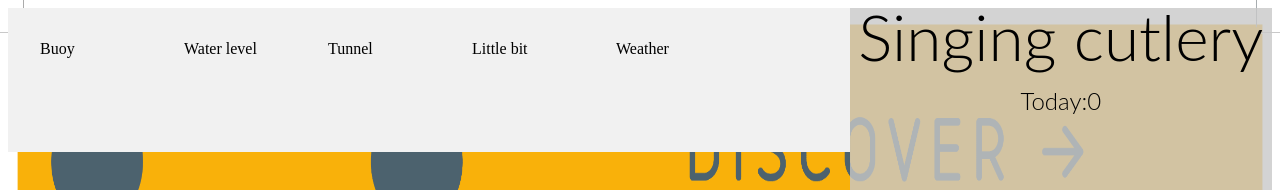
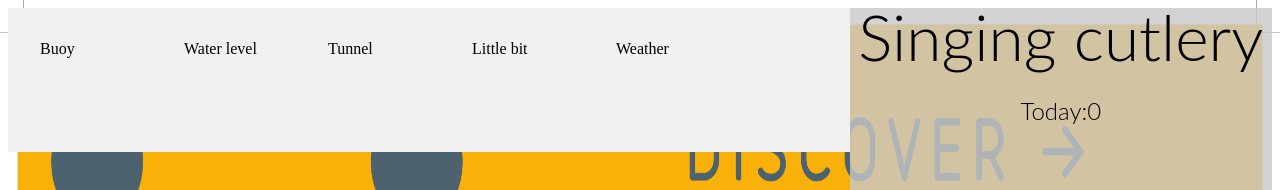
Before and after one commit to RikvdW/rdm_iot, a React (Create React App) app: page /c/Little in a window 1280 px wide. Shown: the top 190 px of the page. Built offline with nearby package versions, Linux system fonts and the light colour scheme; no server answers.

Commit message:
some style fixes

```diff
--- a/src/LittleBit/App.css
+++ b/src/LittleBit/App.css
@@ -20,7 +20,18 @@ float:right;
    font-weight: 300;
    line-height: 58px;
    margin: 0 0 58px;
+   margin-bottom: 2vh;
  }
+
+ .App h2 {
+    font-family: 'Lato', sans-serif;
+    font-size: 54px;
+    font-weight: 300;
+    line-height: 58px;
+    margin-top: 2vh;
+
+  }
+
 .App .Little {
   background-color: rgba(200,200, 200,0.8);
   width: 33vw;
--- a/src/LittleBit/lb.js
+++ b/src/LittleBit/lb.js
@@ -13,7 +13,7 @@ var Font_style ={
 }
 
 var ws;
-var wsUri = "wss://rws-ui.eu-gb.mybluemix.net/ws/sendData";
+var wsUri = "wss://banana-rdm.eu-gb.mybluemix.net/ws/little";
 
 var R_data={
     Little : 0
@@ -37,7 +37,7 @@ class LittleBit extends Component {
 
             // parse the incoming message as a JSON object
             var data=  JSON.parse(msg.data);
-            //console.log(data);
+            console.log(data);
             if(data.Little)R_data.Little=data.Little;
 
         }
--- a/src/rws/Buoy/App.css
+++ b/src/rws/Buoy/App.css
@@ -27,8 +27,6 @@ float:right;
    font-family: 'Lato', sans-serif;
    font-size: 54px;
    font-weight: 300;
-   line-height: 58px;
-   margin: 0 0 58px;
  }
 .App .Bouy {
   background-color: rgba(200,200, 200,0.8);
@@ -37,6 +35,7 @@ float:right;
 }
 
 .App .Bouy .ReactChart {
+  margin-top: 7vh;
   width: 30vw;
 }
 
--- a/src/rws/Tunnel/App.css
+++ b/src/rws/Tunnel/App.css
@@ -27,6 +27,7 @@
 }
 
 
+
 .App .tunnel:hover{
   background-color: rgba(200, 200, 200,0.9);
 }
--- a/src/rws/Tunnel/App.js
+++ b/src/rws/Tunnel/App.js
@@ -97,8 +97,8 @@ class Tunnel extends Component {
     return (
       <div className="App">
         <div className="tunnel"><h1>Tunnel</h1>
-          <Gauge minMaxLabelStyle ={font_del} valueLabelStyle={Font_style} value={this.state.light_val} topLabelStyle={Font_style} value={this.state.light_val} width={220*W/2000}  height={180*W/1200} label="light (%)" color={L_colorHex} />
-          <Gauge minMaxLabelStyle ={font_del} valueLabelStyle={Font_style} value={this.state.gas_val} topLabelStyle={Font_style} width={220*W/2000} height={180*W/1200} label="gas (%)" color={G_colorHex} />
+            <Gauge minMaxLabelStyle ={font_del} valueLabelStyle={Font_style} value={this.state.light_val} topLabelStyle={Font_style} value={this.state.light_val} width={220*W/2000}  height={180*W/1200} label="light (%)" color={L_colorHex} />
+            <Gauge minMaxLabelStyle ={font_del} valueLabelStyle={Font_style} value={this.state.gas_val} topLabelStyle={Font_style} width={220*W/2000} height={180*W/1200} label="gas (%)" color={G_colorHex} />
         </div>
       </div>
     );
--- a/src/rws/Waterlevel/App.css
+++ b/src/rws/Waterlevel/App.css
@@ -33,6 +33,10 @@
   height: 95vh;
 }
 
+.containor{
+
+}
+
 .App .water:hover{
   background-color: rgba(200, 200, 200,0.9);
 }
--- a/src/rws/Waterlevel/App.js
+++ b/src/rws/Waterlevel/App.js
@@ -108,11 +108,11 @@ class Water extends Component {
     return (
       <div className="App" onclose="ws.close()">
         <div className="water"><h1>Water level</h1>
-          <div >
+          <div style={{marginTop: '3vh'}}>
               <h2 style ={{fontSize:'2vw'}}> cm: </h2>
               <h1 style ={{fontSize:'3vw'}}> {this.state.level} </h1>
             </div>
-            <div style={{height: '20vh', width:'10vw', float:'rigth'}}>
+            <div style={{marginTop: '7vh', height: '20vh', width:'10vw', float:'rigth'}}>
               {progressBar}
             </div>
         </div>
```
